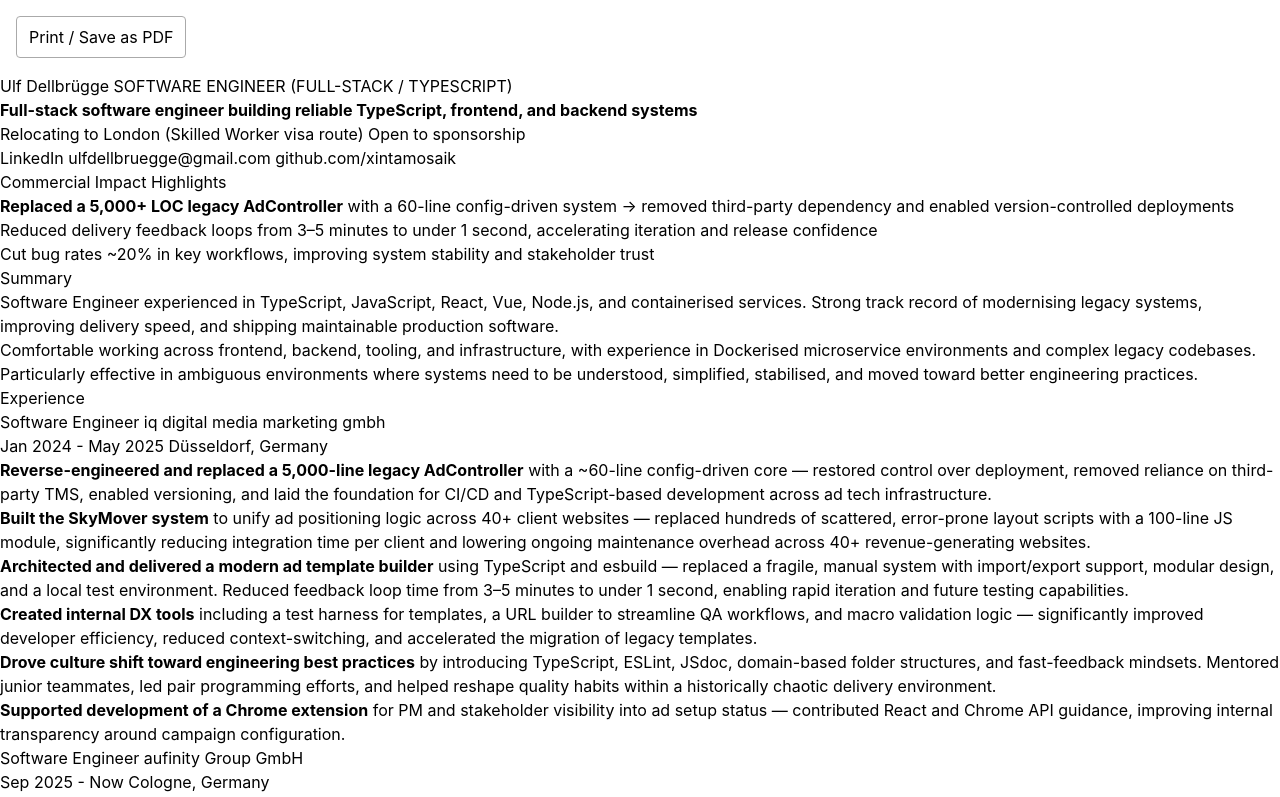
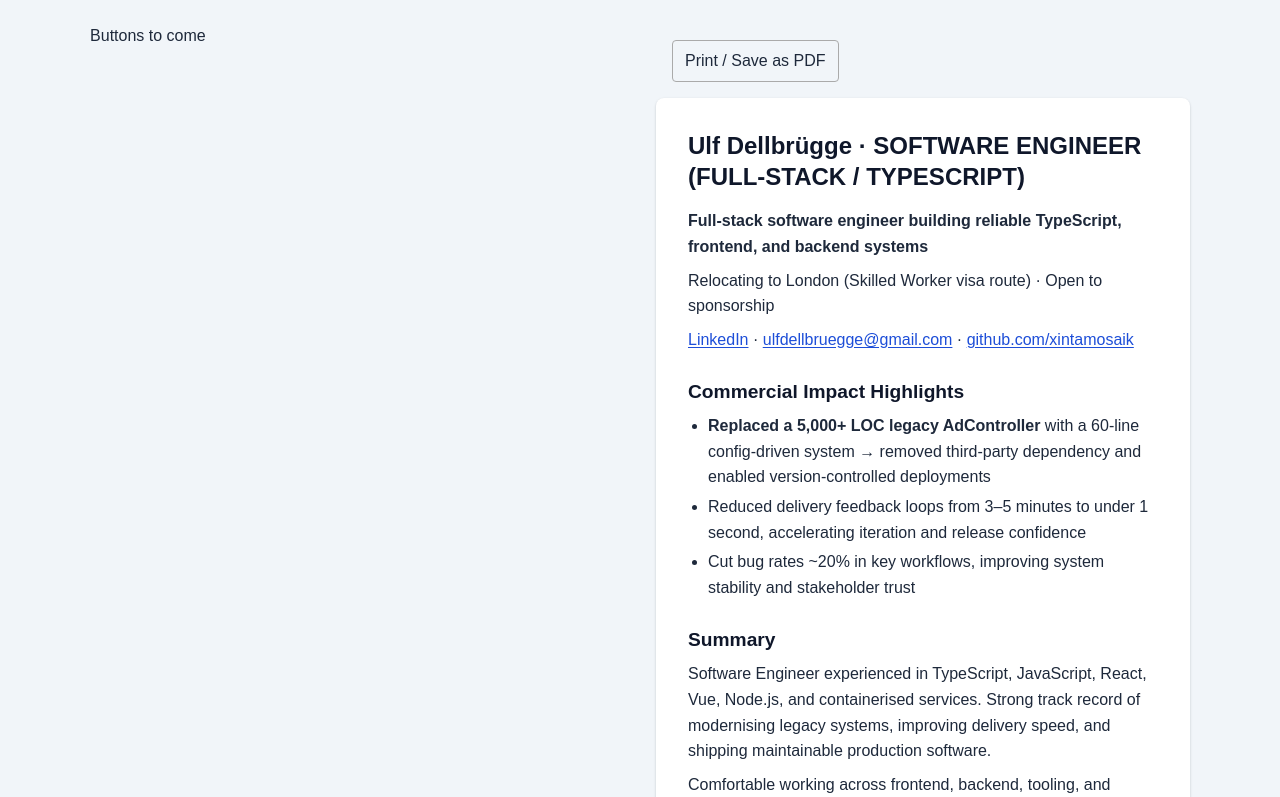
Before and after one commit to xintamosaik/vc36, a SvelteKit app: page / in a window 1280 px wide. Shown: the top 797 px of the page. Built offline with nearby package versions, Linux system fonts and the light colour scheme.

Commit message:
basic styles

```diff
--- a/prettier.config.js
+++ b/prettier.config.js
@@ -6,7 +6,7 @@ const config = {
 	printWidth: 100,
 	plugins: ['prettier-plugin-svelte', 'prettier-plugin-tailwindcss'],
 	overrides: [{ files: '*.svelte', options: { parser: 'svelte' } }],
-	tailwindStylesheet: './src/routes/layout.css'
+	tailwindStylesheet: './src/app.css'
 };
 
 export default config;
--- /dev/null
+++ b/src/app.css
@@ -0,0 +1,94 @@
+@import 'tailwindcss';
+@plugin '@tailwindcss/forms';
+@plugin '@tailwindcss/typography';
+
+@media screen {
+	body {
+		min-height: 100vh;
+		background-color: #f1f5f9;
+		color: #1e293b;
+		font-family: Arial, Helvetica, sans-serif;
+	}
+
+	@scope (.cv-document) {
+		:scope {
+			padding: 2rem;
+			border-radius: 0.5rem;
+			background-color: #fff;
+			box-shadow:
+				0 1px 3px rgb(15 23 42 / 12%),
+				0 1px 2px rgb(15 23 42 / 8%);
+			font-size: 1rem;
+			line-height: 1.6;
+		}
+
+		h1,
+		h2,
+		h3,
+		h4,
+		h5 {
+			margin: 0;
+			color: #0f172a;
+			font-weight: 700;
+			line-height: 1.3;
+		}
+
+		h1 {
+			margin-bottom: 0.5rem;
+			font-size: 1.5rem;
+		}
+
+		h2 {
+			margin-top: 1.75rem;
+			margin-bottom: 0.5rem;
+			font-size: 1.2rem;
+		}
+
+		h3 {
+			margin-top: 1.25rem;
+			font-size: 1.05rem;
+		}
+
+		h4 {
+			margin-top: 0.25rem;
+			font-size: 0.95rem;
+			font-style: italic;
+			font-weight: 400;
+		}
+
+		h5 {
+			font-size: 0.9rem;
+		}
+
+		p {
+			margin: 0.5rem 0 0;
+		}
+
+		ul {
+			margin: 0.5rem 0 0;
+			padding-left: 1.25rem;
+			list-style: disc;
+		}
+
+		li {
+			margin-top: 0.25rem;
+		}
+
+		a {
+			color: #1d4ed8;
+			text-decoration: underline;
+			text-underline-offset: 0.15em;
+		}
+
+		section#title,
+		section.contact {
+			display: flex;
+			flex-wrap: wrap;
+			gap: 0 0.5rem;
+		}
+
+		.dash::before {
+			content: '\00B7';
+		}
+	}
+}
--- a/src/lib/components/cv/print.css
+++ b/src/lib/components/cv/print.css
@@ -5,6 +5,21 @@
 
 	.print-controls {
 		display: none;
+	}
+
+	.cv-tools {
+		display: none !important;
+	}
+
+	.cv-workspace {
+		display: block !important;
+		min-height: 0 !important;
+		padding: 0 !important;
+	}
+
+	.cv-preview {
+		width: auto !important;
+		max-width: none !important;
 	}
 
 	@scope (main.cv-document) {
--- a/src/routes/+layout.svelte
+++ b/src/routes/+layout.svelte
@@ -1,5 +1,5 @@
 <script lang="ts">
-	import './layout.css';
+	import '../app.css';
 	import favicon from '#lib/assets/favicon.svg';
 	import type { LayoutProps } from './$types';
 
--- a/src/routes/+page.svelte
+++ b/src/routes/+page.svelte
@@ -7,5 +7,12 @@
 	<title>CV - Ulf Dellbrügge</title>
 </svelte:head>
 
-<PrintPreview />
-<CvDocument />
+<div
+	class="cv-workspace mx-auto grid min-h-screen w-full grid-cols-1 items-start justify-center gap-8 px-4 py-6 min-[1200px]:w-fit min-[1200px]:grid-cols-[60ch_60ch] min-[1200px]:px-0"
+>
+	<aside class="cv-tools w-full max-w-[60ch]">Buttons to come</aside>
+	<section class="cv-preview w-full max-w-[60ch]">
+		<PrintPreview />
+		<CvDocument />
+	</section>
+</div>
--- a/src/routes/layout.css
+++ /dev/null
@@ -1,3 +0,0 @@
-@import 'tailwindcss';
-@plugin '@tailwindcss/forms';
-@plugin '@tailwindcss/typography';
```
